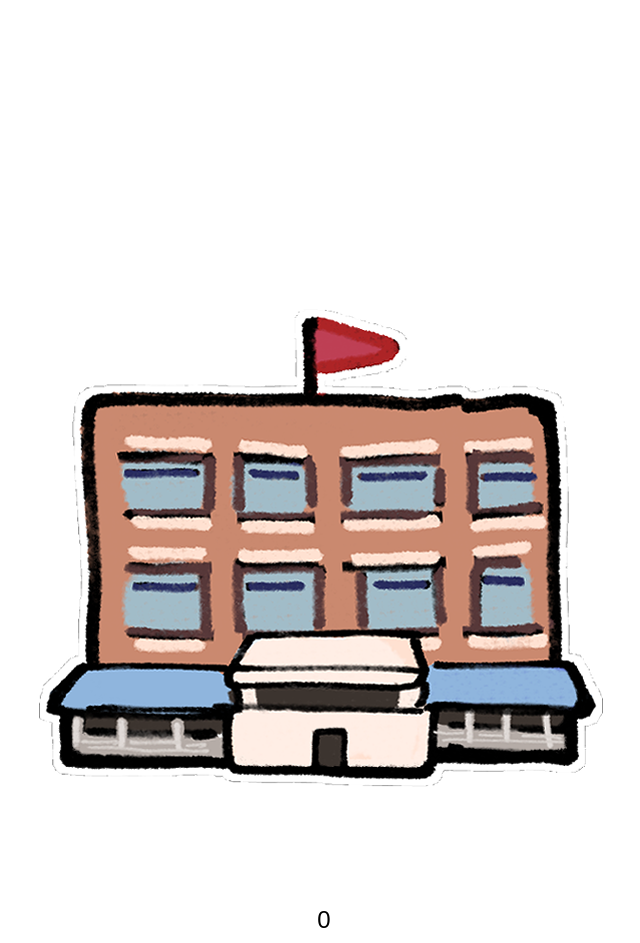
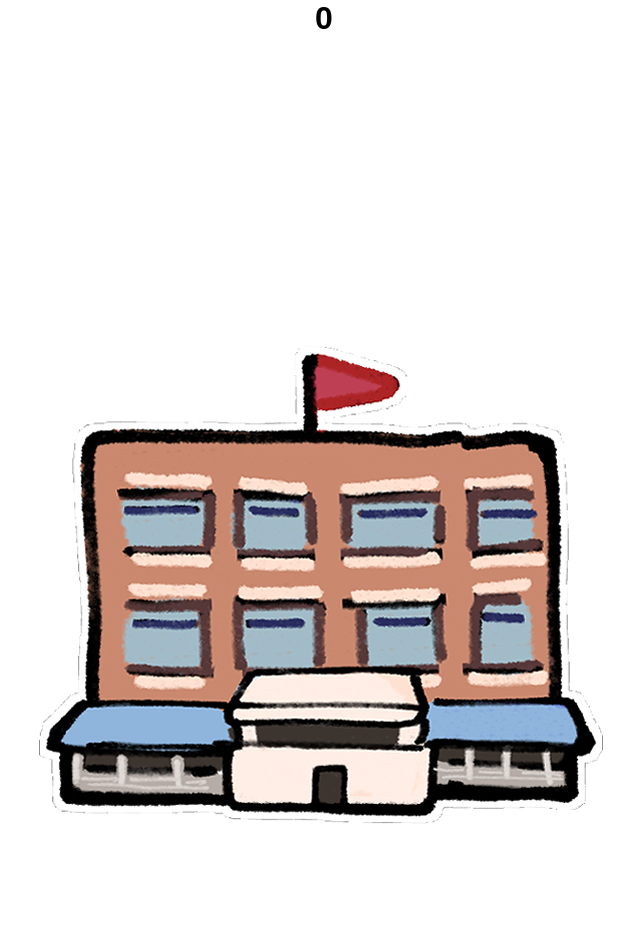
Before and after one commit to jiyochoi/BlowingUpSHHS, a React (Create React App) app: page / in a window 1280 px wide. Shown: the whole page, without its empty margins (316-956 px from the left). Built offline with nearby package versions, Linux system fonts and the light colour scheme.

Commit message:
클릭시 이미지 안 바뀌는 버그 수정

```diff
--- a/src/App.css
+++ b/src/App.css
@@ -2,6 +2,7 @@ body {
     text-align: center; /* Quirks Mode 를 위한 가운데 정렬 */
     font-family: 'Jua', sans-serif;
     font-size: x-large;
+
 }
 
 p {
@@ -9,3 +10,20 @@ p {
     width: 100px;
     margin: 0 auto;
 }
+
+.count {
+    font-size: xx-large;
+    font-weight: bold;
+    color: #000;
+    margin: 0 auto;
+    width: 100px;
+    text-align: center;
+}
+
+img {
+    -webkit-user-drag: none;
+    -khtml-user-drag: none;
+    -moz-user-drag: none;
+    -o-user-drag: none;
+    user-drag: none;
+}
--- a/src/App.js
+++ b/src/App.js
@@ -65,19 +65,18 @@ function App() {
 
   const StartClick = () => {
     setClick(click + 1);
-    setClickState(1);
+    setClickState(0);
     setHakgyoImg("img/hakgyoboom.png");
     useAudio();
   }
 
   const endClick = () => {
-    setClickState(0);
+    setClickState(1);
     setHakgyoImg(getImg);
   }
 
   return(
     <div onPointerDown={StartClick} onPointerUp={endClick} onLostPointerCapture={endClick}>
-      <img id="hakgyo" src={hakgyoImg} />
       <CSSTransition
         nodeRef={nodeRef}
         in={clickState}
@@ -88,6 +87,7 @@ function App() {
         >
         <div className="count">{click}</div>
       </CSSTransition>
+      <img id="hakgyo" src={hakgyoImg} />
     </div>
   );
 }
--- a/src/index.css
+++ b/src/index.css
@@ -5,6 +5,10 @@ body {
     sans-serif;
   -webkit-font-smoothing: antialiased;
   -moz-osx-font-smoothing: grayscale;
+  -webkit-user-select:none;
+  -moz-user-select:none;
+  -ms-user-select:none;
+  user-select:none
 }
 
 code {
```
